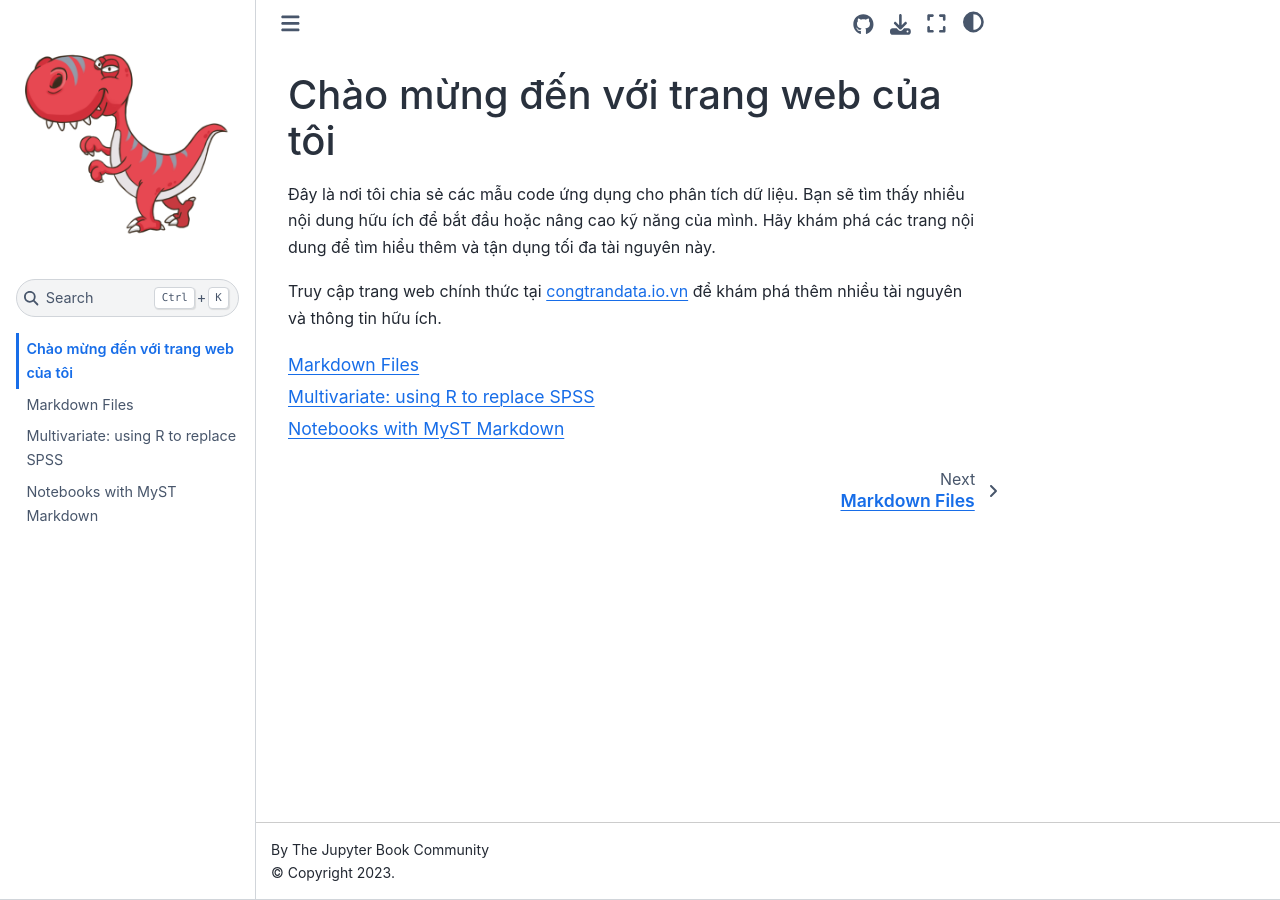
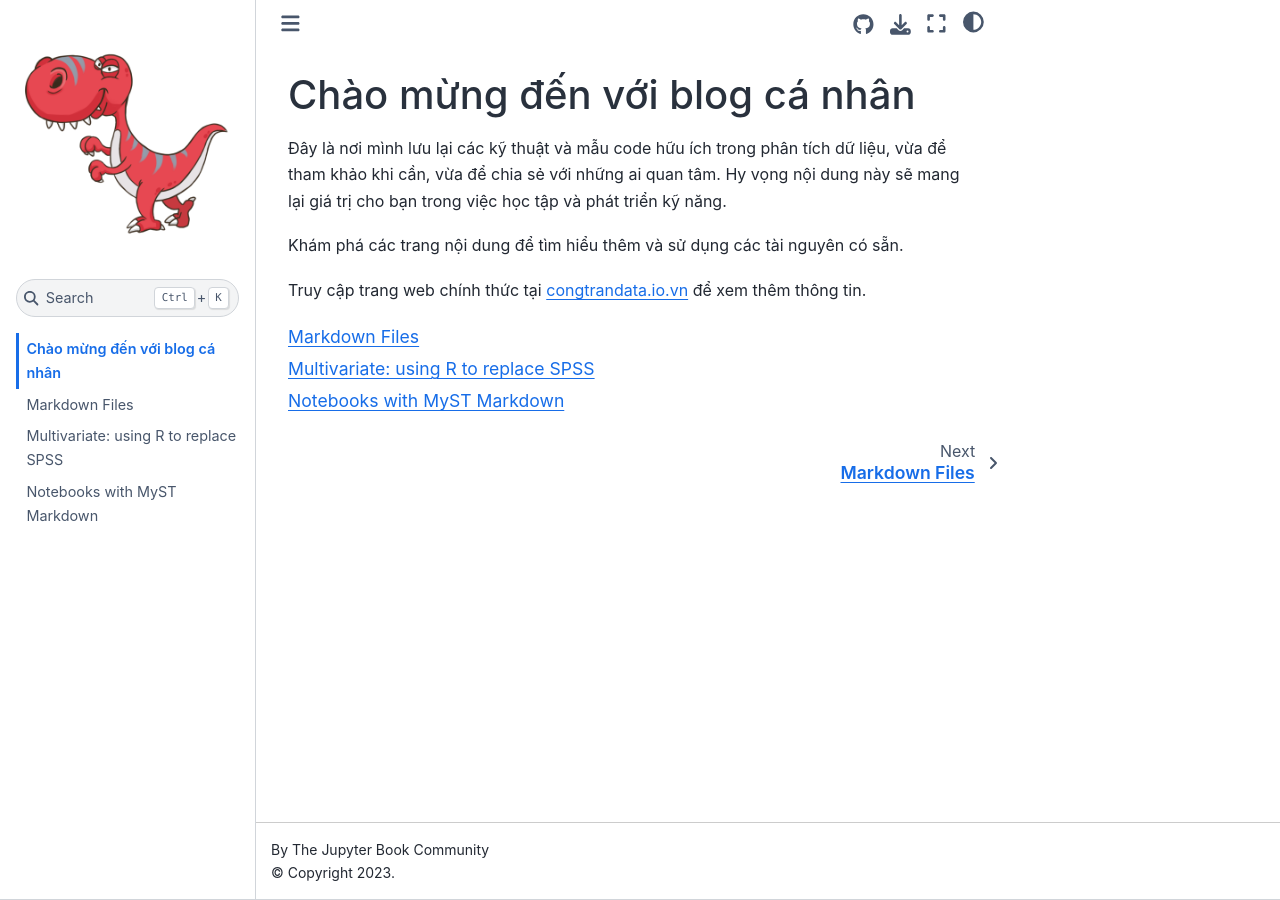
Before and after one commit to tqthanhcong/da_book, a Jupyter Book: the page built from intro.md, in a window 1280 px wide. Built offline with Jupyter Book 1.0.4 settings and Sphinx 7.4.7 and the Sphinx Book theme 1.1.4, drawn with Linux system fonts in a browser that asks for light colours.

Commit message:
modified intro.md in da_book

````diff
--- a/intro.md
+++ b/intro.md
@@ -1,8 +1,10 @@
-# Chào mừng đến với trang web của tôi
+# Chào mừng đến với blog cá nhân
 
-Đây là nơi tôi chia sẻ các mẫu code ứng dụng cho phân tích dữ liệu. Bạn sẽ tìm thấy nhiều nội dung hữu ích để bắt đầu hoặc nâng cao kỹ năng của mình. Hãy khám phá các trang nội dung để tìm hiểu thêm và tận dụng tối đa tài nguyên này.
+Đây là nơi mình lưu lại các kỹ thuật và mẫu code hữu ích trong phân tích dữ liệu, vừa để tham khảo khi cần, vừa để chia sẻ với những ai quan tâm. Hy vọng nội dung này sẽ mang lại giá trị cho bạn trong việc học tập và phát triển kỹ năng.
 
-Truy cập trang web chính thức tại [congtrandata.io.vn](https://congtrandata.io.vn) để khám phá thêm nhiều tài nguyên và thông tin hữu ích.
+Khám phá các trang nội dung để tìm hiểu thêm và sử dụng các tài nguyên có sẵn.
+
+Truy cập trang web chính thức tại [congtrandata.io.vn](https://congtrandata.io.vn) để xem thêm thông tin.
 
 ```{tableofcontents}
 ```
````
